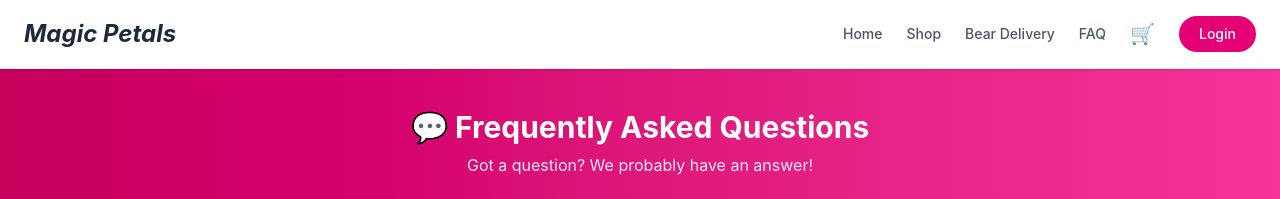
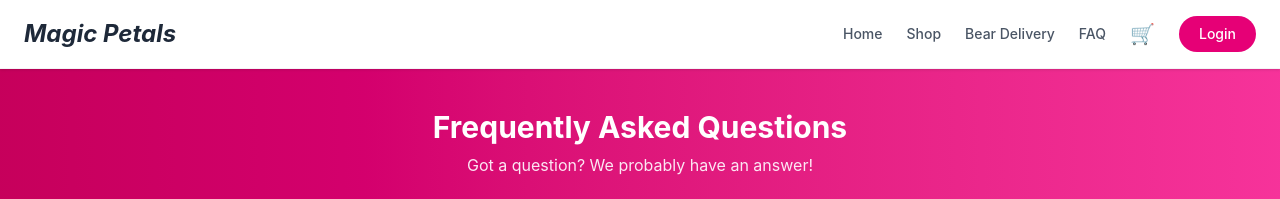
Before and after one commit to JeuelTorres/magic-petals, a React (Vite) app: page /faq in a window 1280 px wide. Shown: the top 199 px of the page. Built offline with nearby package versions, Linux system fonts and the light colour scheme; no server answers.

Commit message:
removed emoji

```diff
--- a/src/pages/FAQ.jsx
+++ b/src/pages/FAQ.jsx
@@ -51,7 +51,7 @@ function FAQ() {
 
       {/* Hero */}
       <div className="bg-gradient-to-r from-pink-700 to-pink-500 text-white px-6 py-10 text-center">
-        <h2 className="text-3xl font-bold mb-2">💬 Frequently Asked Questions</h2>
+        <h2 className="text-3xl font-bold mb-2">Frequently Asked Questions</h2>
         <p className="text-pink-100">Got a question? We probably have an answer!</p>
       </div>
 
```
